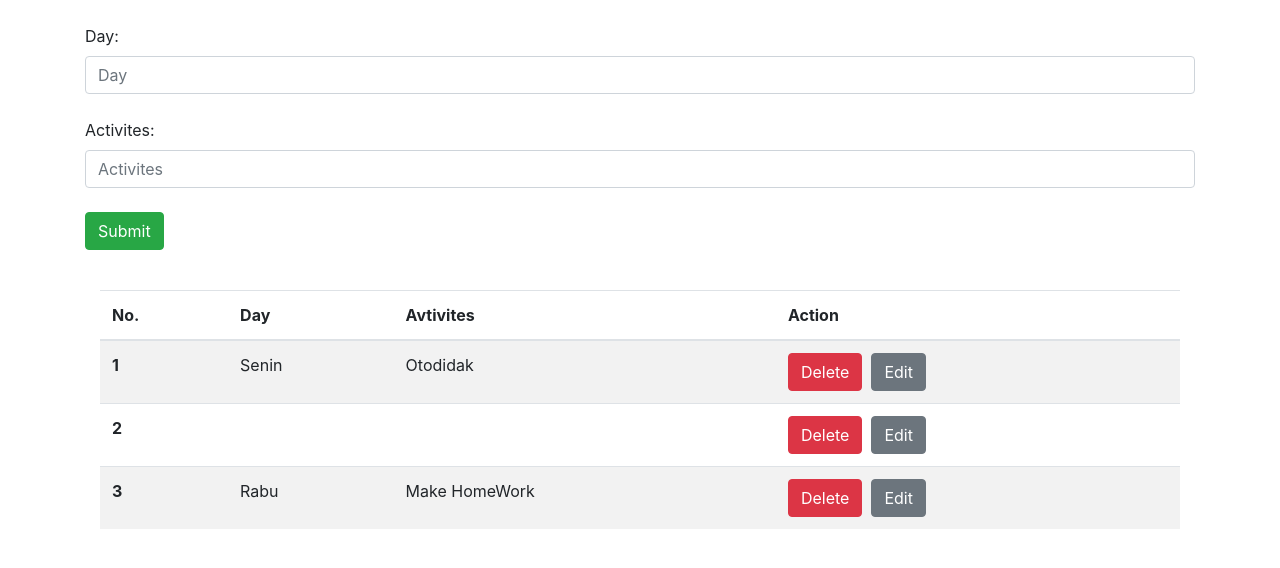
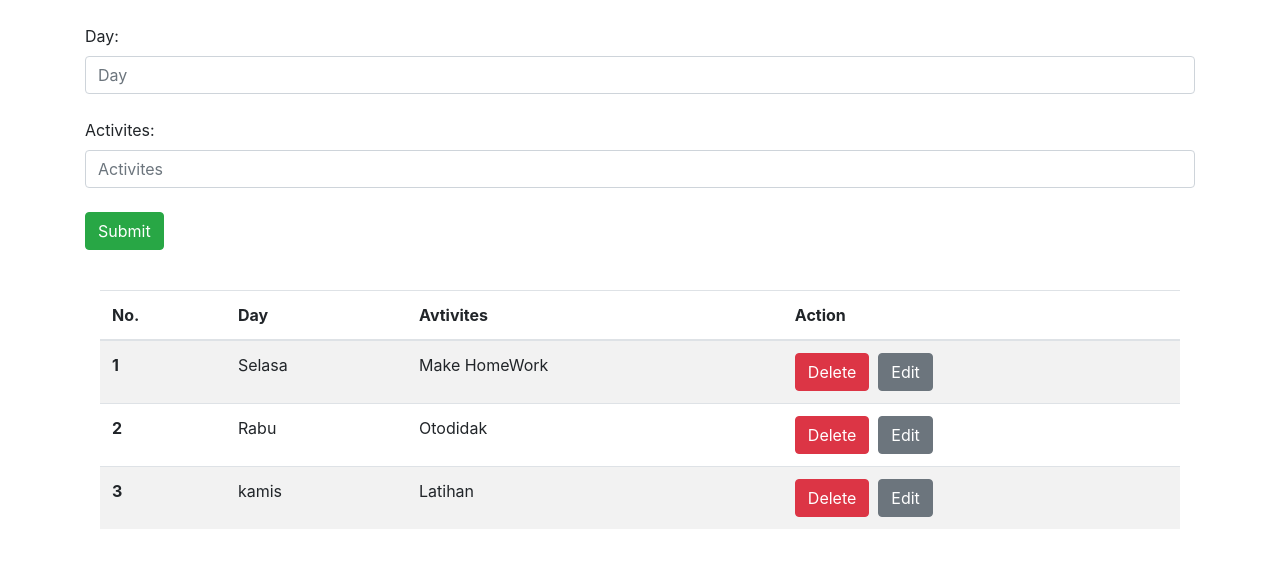
Before and after one commit to fauziapriana29/PK_DAY_14, a React (Create React App) app: page / in a window 1280 px wide. Shown: the top 568 px of the page. Built offline with nearby package versions, Linux system fonts and the light colour scheme; data requests are answered from the project's data file.

Commit message:
try update function

```diff
--- a/db.json
+++ b/db.json
@@ -1,19 +1,19 @@
 {
   "list": [
     {
-      "list": "Senin ",
-      "Activites": "Otodidak",
+      "list": "Selasa",
+      "Activites": "Make HomeWork",
       "id": 1
     },
     {
-      "newDay": "minggu",
-      "newActivites": "hasil update",
-      "id": 2
+      "list": "Rabu",
+      "Activites": "Otodidak",
+      "id": 3
     },
     {
-      "list": "Rabu",
-      "Activites": "Make HomeWork",
-      "id": 3
+      "list": "kamis",
+      "Activites": "Latihan",
+      "id": 4
     }
   ]
 }
--- a/src/Components/Form/Form.jsx
+++ b/src/Components/Form/Form.jsx
@@ -5,12 +5,12 @@ import Table from '../Table/Table.jsx'
 
 const Form = () => {
     const [data, setData] = useState([])
-    const [update, setUpdate] = useState({})
+    const [update, setId] = useState({})
 
     useEffect(() => {
       const getData = () => {
             axios.get("http://localhost:3000/list").then((respone) => {
-                console.log(respone.data)
+                // console.log(respone.data)
                 setData(respone.data)
             }).catch((errors) => {
               // console.log(errors)
@@ -19,16 +19,29 @@ const Form = () => {
         getData()
     }, [])
 
-     const { handleSubmit, register, errors } = useForm();
-    const onSubmit = (values, e) => {
-        axios.post("http://localhost:3000/list", values).then((respone) => {
+     const { handleSubmit, register, setValue, trigger , errors } = useForm();
+  const onSubmit = (values, e, id) => {
+    console.log(id)
+
+    if (id) {
+      axios.put(`http://localhost:3000/list/${id}`, values).then((respone) => {
+        console.log('berhasil update')
+      });
+    } else {
+      axios
+        .post("http://localhost:3000/list", values)
+        .then((respone) => {
           // console.log('data masuk', respone.data)
-            setData([...data, respone.data])
-        }).catch((errors) => {
+          setData([...data, respone.data]);
+        })
+        .catch((errors) => {
           // console.log('post error')
         });
-        e.target.reset()
-    };
+    }
+       e.target.reset();
+  }
+
+    ;
 
   const onRemove = (id) => {
         axios.delete(`http://localhost:3000/list/${id}`).then((respone) => {
@@ -44,16 +57,15 @@ const Form = () => {
 
   const onUpdate = (id) => {
 
-        const newDay = prompt('create new day')
-        const newActivites = prompt('create activites')
+    // console.log(id)
 
-        // setUpdate(Data)
-        axios.put(`http://localhost:3000/list/${id}`,{newDay,newActivites}).then((respone) => {
-            console.log('berhasil update')
-        }).catch((error) => {
-            console.log(error)
-        });
+    axios.get(`http://localhost:3000/list/${id}`).then((respone) => {
+      // console.log(respone.data)
+      setId(respone.data.id)
+      setValue("list", respone.data.list);
+      setValue("Activites", respone.data.Activites);
 
+    })
 }
 
 
@@ -74,7 +86,7 @@ const Form = () => {
             />
             {errors.list && errors.list.message}
             <br />
-            <label htmlFor="list">Activites:</label>
+            <label htmlFor="Activites">Activites:</label>
             <input
               type="text"
               name="Activites"
@@ -92,7 +104,7 @@ const Form = () => {
           </form>
         </div>
         <br />
-            <Table todo={data} key={data.id} remove={onRemove} update={onUpdate}/>
+        <Table todo={data} key={data.id} remove={onRemove} update={onUpdate} />
       </div>
     );
 
```
Lines whose indentation alone changed are shown as unchanged.
